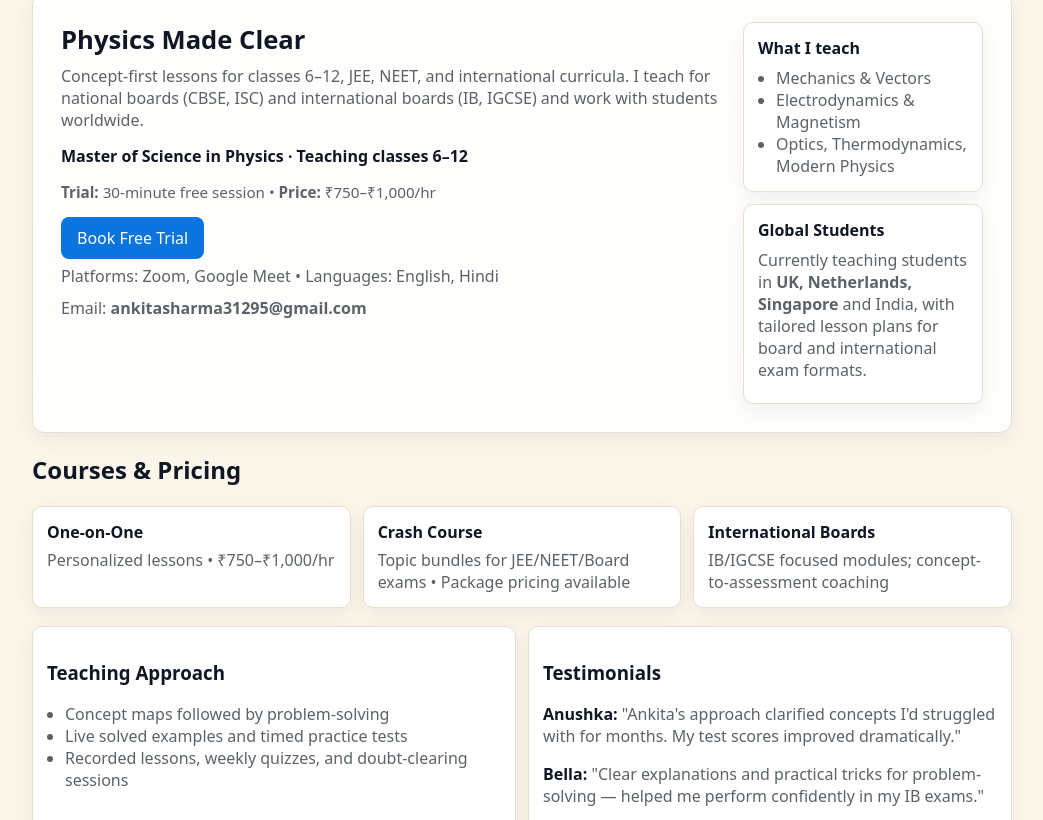
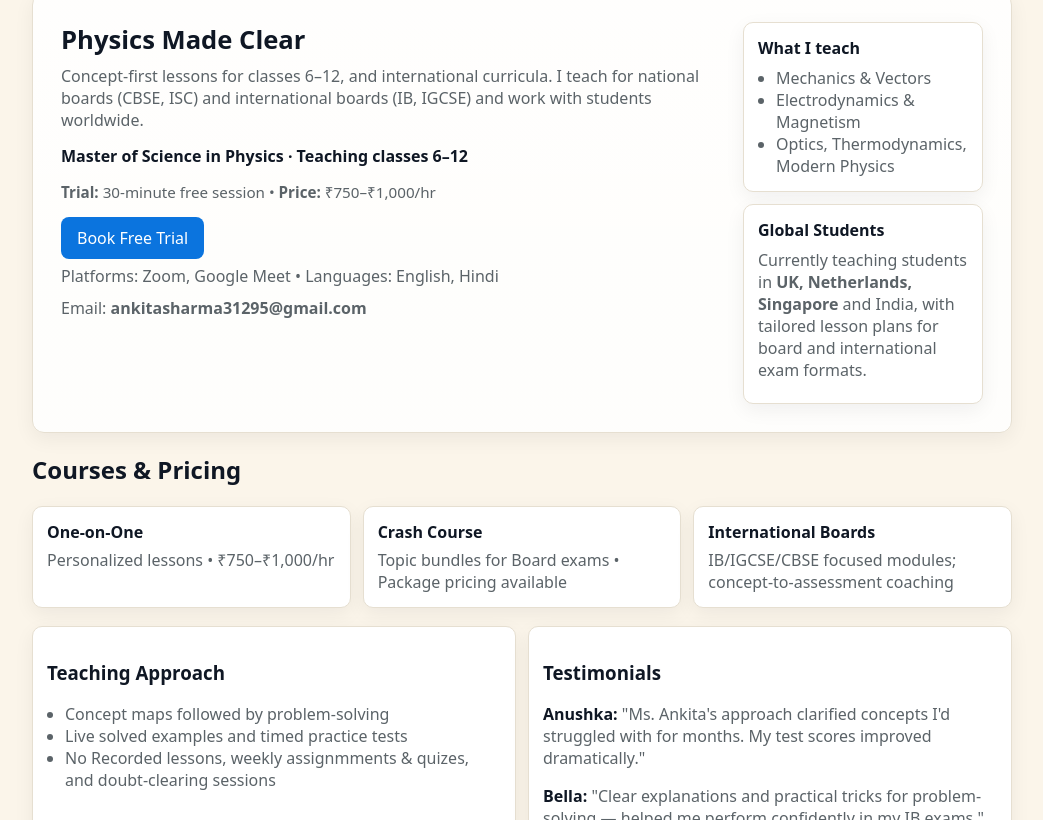
Before and after one commit to ankitasharma312/physics, a plain HTML site: page index.html in a window 1280 px wide. Shown: the part 115-935 px from the top of the page, without its empty margins (118-1161 px from the left). Drawn offline with Linux system fonts and the light colour scheme.

Commit message:
Update index.html

```diff
--- a/index.html
+++ b/index.html
@@ -75,7 +75,7 @@
   <section class="hero" id="home">
     <div class="hero-left">
       <h1>Physics Made Clear</h1>
-      <p class="lead">Concept-first lessons for classes 6–12, JEE, NEET, and international curricula. I teach for national boards (CBSE, ISC) and international boards (IB, IGCSE) and work with students worldwide.</p>
+      <p class="lead">Concept-first lessons for classes 6–12, and international curricula. I teach for national boards (CBSE, ISC) and international boards (IB, IGCSE) and work with students worldwide.</p>
       <div class="qual">Master of Science in Physics · Teaching classes 6–12</div>
       <p class="muted-small"><strong>Trial:</strong> 30-minute free session • <strong>Price:</strong> ₹750–₹1,000/hr</p>
       <a class="btn" href="#contact">Book Free Trial</a>
@@ -102,8 +102,8 @@
     <h2 style="color:var(--text)">Courses & Pricing</h2>
     <div class="cards">
       <div class="card"><strong style="color:var(--text)">One-on-One</strong><div style="margin-top:6px">Personalized lessons • ₹750–₹1,000/hr</div></div>
-      <div class="card"><strong style="color:var(--text)">Crash Course</strong><div style="margin-top:6px">Topic bundles for JEE/NEET/Board exams • Package pricing available</div></div>
-      <div class="card"><strong style="color:var(--text)">International Boards</strong><div style="margin-top:6px">IB/IGCSE focused modules; concept-to-assessment coaching</div></div>
+      <div class="card"><strong style="color:var(--text)">Crash Course</strong><div style="margin-top:6px">Topic bundles for Board exams • Package pricing available</div></div>
+      <div class="card"><strong style="color:var(--text)">International Boards</strong><div style="margin-top:6px">IB/IGCSE/CBSE focused modules; concept-to-assessment coaching</div></div>
     </div>
 
     <div class="two-col">
@@ -112,13 +112,13 @@
         <ul>
           <li>Concept maps followed by problem-solving</li>
           <li>Live solved examples and timed practice tests</li>
-          <li>Recorded lessons, weekly quizzes, and doubt-clearing sessions</li>
+          <li>No Recorded lessons, weekly assignmments & quizes, and doubt-clearing sessions</li>
         </ul>
       </div>
 
       <div class="card" id="testimonials">
         <h3 style="color:var(--text)">Testimonials</h3>
-        <p><strong style="color:var(--text)">Anushka:</strong> <span class="testimonial-quote">"Ankita's approach clarified concepts I'd struggled with for months. My test scores improved dramatically."</span></p>
+        <p><strong style="color:var(--text)">Anushka:</strong> <span class="testimonial-quote">"Ms. Ankita's approach clarified concepts I'd struggled with for months. My test scores improved dramatically."</span></p>
         <p><strong style="color:var(--text)">Bella:</strong> <span class="testimonial-quote">"Clear explanations and practical tricks for problem-solving — helped me perform confidently in my IB exams."</span></p>
         <p><strong style="color:var(--text)">Keshav:</strong> <span class="testimonial-quote">"Personalized sessions and regular practice made a big difference. Highly recommended."</span></p>
       </div>
```
